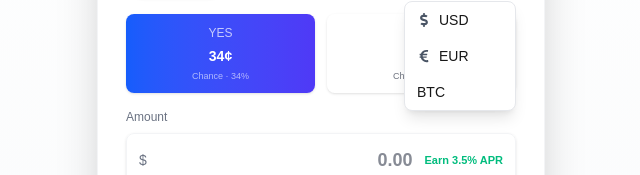
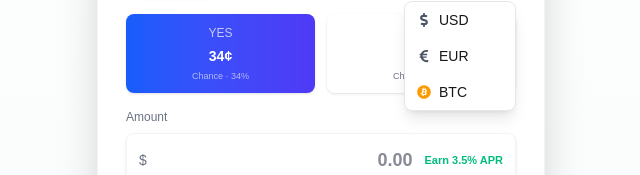
Before and after one commit to Badejomichael/kalshi-order-panel-rebuild, a Next.js app: page / in a window 1280 px wide. Both pictures are taken after a click on the button "USD". Shown: the part 314-489 px from the top of the page, without its empty margins (319-959 px from the left). Built offline with nearby package versions, Linux system fonts and the light colour scheme.

Commit message:
Update page.tsx

```diff
--- a/src/app/page.tsx
+++ b/src/app/page.tsx
@@ -14,6 +14,7 @@ export default function PremiumOrderPanel() {
   const currencyIcon = {
     USD: <FaDollarSign className="text-gray-600 dark:text-gray-300" />,
     EUR: <FaEuroSign className="text-gray-600 dark:text-gray-300" />,
+    BTC: <FaBitcoin className="text-amber-500" />,
 
   } as const;
 
```
